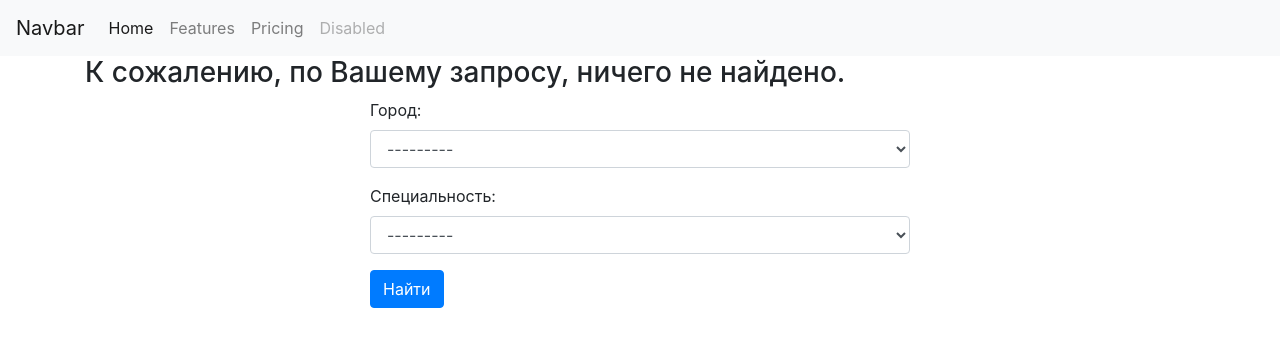
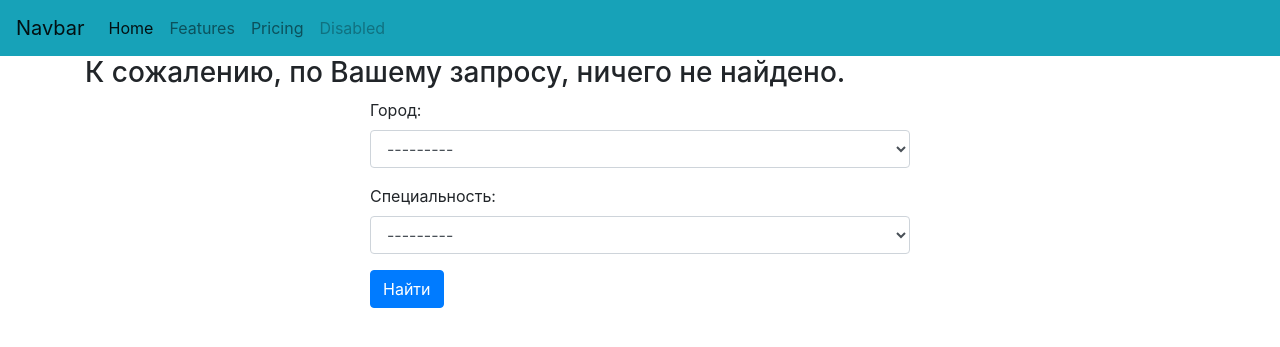
Before and after one commit to HunterOut/JobScraping, a Django app: page /home/ in a window 1280 px wide. Shown: the top 347 px of the page. Run offline with Django 3.2, Linux system fonts and the light colour scheme; data that the repository does not hold is empty; some libraries are stand-ins or nearby versions.

Commit message:
изменил цвет навбара

```diff
--- a/templates/base.html
+++ b/templates/base.html
@@ -12,7 +12,7 @@
   </head>
   <body>
 
-    <nav class="navbar navbar-expand-lg navbar-light bg-light">
+    <nav class="navbar navbar-expand-lg navbar-light bg-info">
       <a class="navbar-brand" href="#">Navbar</a>
       <button class="navbar-toggler" type="button" data-toggle="collapse" data-target="#navbarNav" aria-controls="navbarNav" aria-expanded="false" aria-label="Toggle navigation">
       <span class="navbar-toggler-icon"></span>
```
